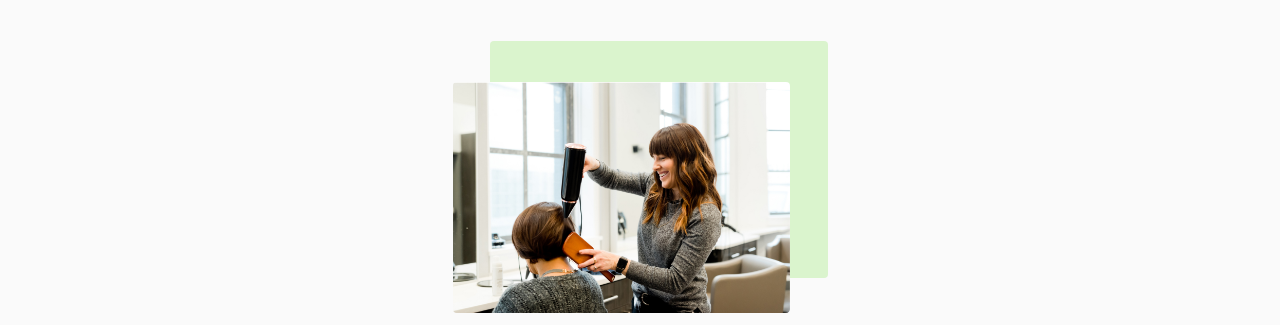
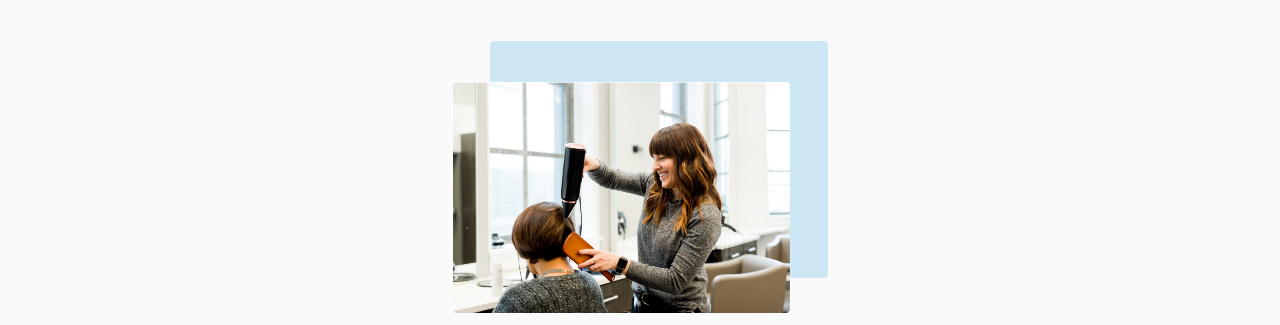
Before and after one commit to Magnun25/nlw-together-origin, a plain HTML site: page index.html in a window 1280 px wide. Shown: the part 64-389 px from the top of the page. Drawn offline with Linux system fonts and the light colour scheme.

Commit message:
Update style.css

```diff
--- a/style.css
+++ b/style.css
@@ -6,12 +6,12 @@
   --primary-font: 'Poppins', sans-serif;
   --secundary-font: 'DM Sans', sans-serif;
 /* HSL color mode */
-  --hue: 100;
+  --hue: 200;
   --base-color: hsl(var(--hue) 36% 57%);
   --base-color-second: hsl(var(--hue) 65% 88%);
   --base-color-alt: hsl(var(--hue) 57% 53%);
   --title-color: hsl(var(--hue) 41% 10%);
-  --text-color: hsl(0 0% 46%);
+  --text-color: #757575;
   --text-color-light: hsl(0 0% 98%);
   --body-color: hsl(0 0% 98%);
 
```
